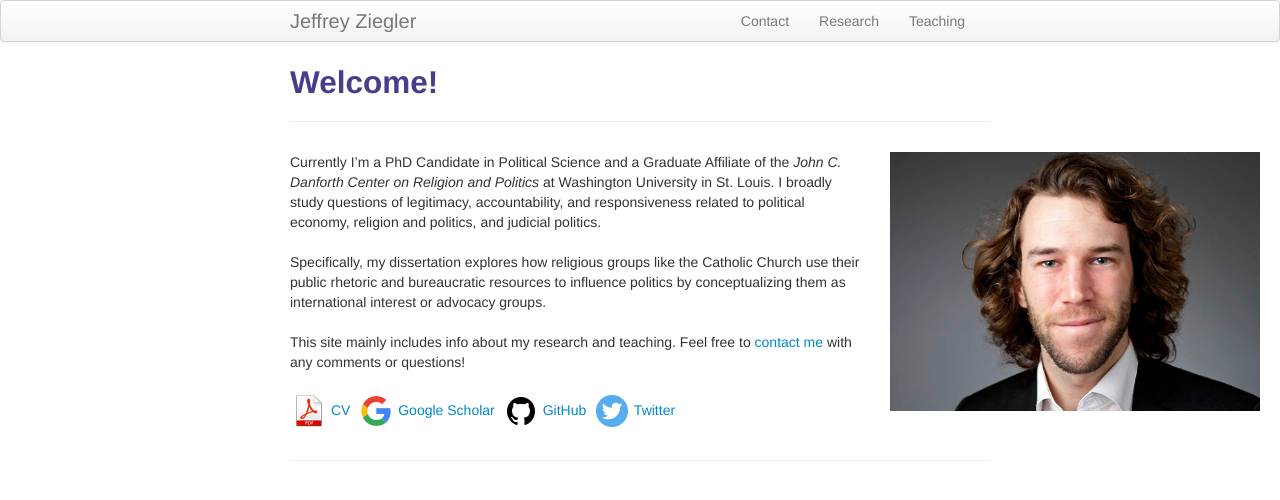
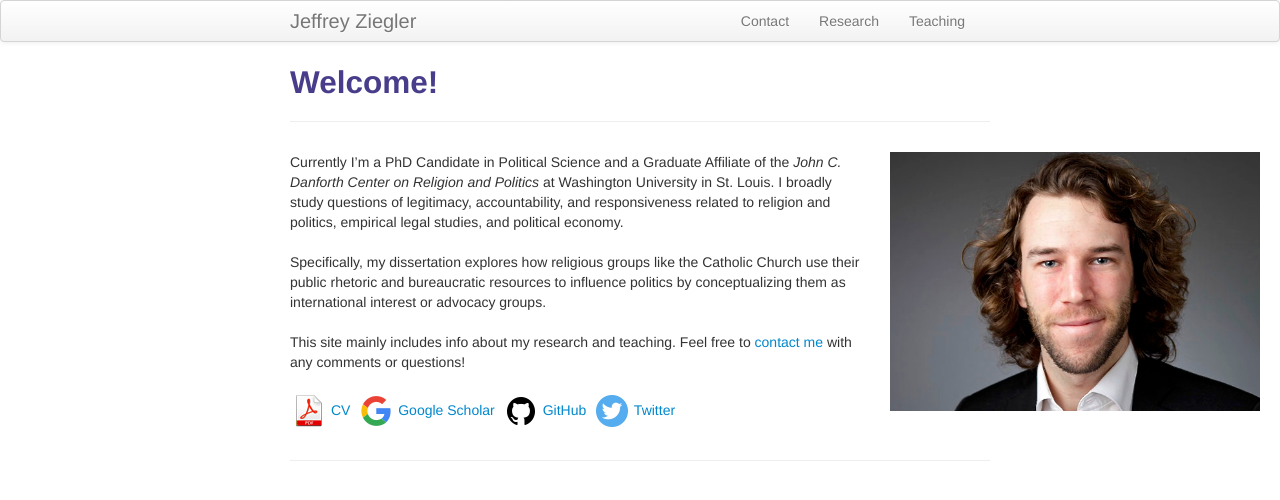
Before and after one commit to zieglerjef/zieglerjef.github.io, a Jekyll site: the page built from index.md, in a window 1280 px wide. Shown: the top 500 px of the page. Built offline with Jekyll 4.4.1, drawn with Linux system fonts in a browser that asks for light colours.

Commit message:
Update index.md

```diff
--- a/index.md
+++ b/index.md
@@ -7,7 +7,7 @@ title: Welcome!
 	<div class="row-fluid">
 		<div class="span6">
 
-Currently I’m a PhD Candidate in Political Science and a Graduate Affiliate of the <i>John C. Danforth Center on Religion and Politics</i> at Washington University in St. Louis. I broadly study questions of legitimacy, accountability, and responsiveness related to political economy, religion and politics, and judicial politics.<br/><br/>
+Currently I’m a PhD Candidate in Political Science and a Graduate Affiliate of the <i>John C. Danforth Center on Religion and Politics</i> at Washington University in St. Louis. I broadly study questions of legitimacy, accountability, and responsiveness related to religion and politics, empirical legal studies, and political economy.<br/><br/>
 
 Specifically, my dissertation explores how religious groups like the Catholic Church use their public rhetoric and bureaucratic resources to influence politics by conceptualizing them as international interest or advocacy groups. <br/><br/>
 
```
